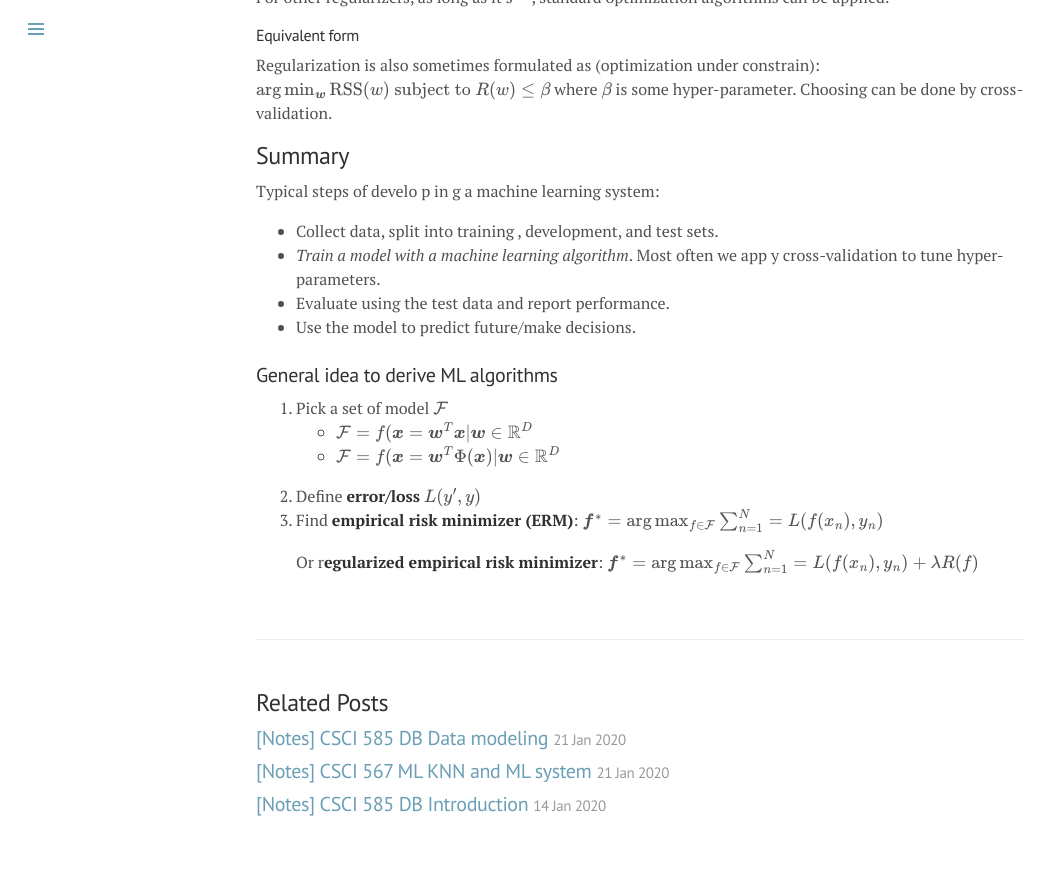
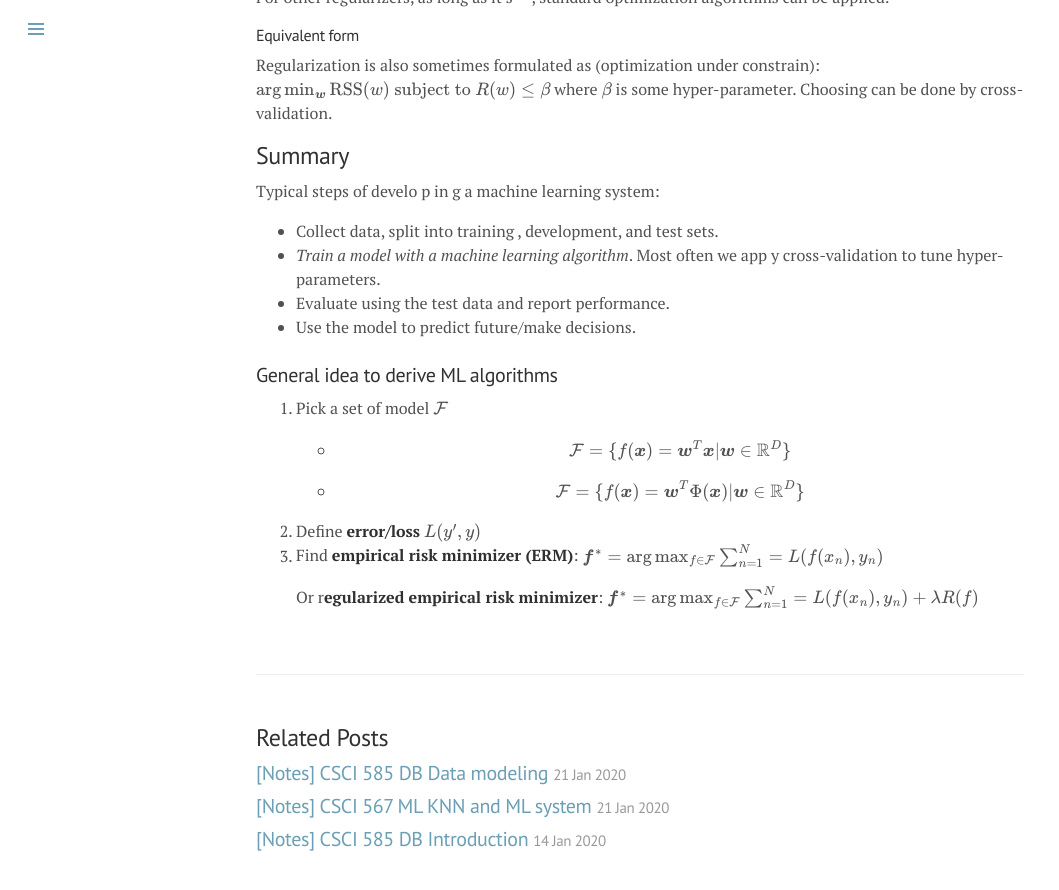
Before and after one commit to SuperElephant/blog_jekyll, a Jekyll site: the page built from _posts/2020-01-24-567_note_week2_LR.md, in a window 1280 px wide and 900 px high, scrolled down 3111 px. Shown: the top 890 px of the window, without its empty margins (0-1059 px from the left). Built offline with Jekyll 4.4.1, drawn with Linux system fonts in a browser that asks for light colours; formulas are drawn with MathJax 3; comment, search, counter and statistics services are not loaded; before the commit the page ends 3976 px from its top, so only the background shows below that.

Commit message:
correct formular

```diff
--- a/_posts/2020-01-24-567_note_week2_LR.md
+++ b/_posts/2020-01-24-567_note_week2_LR.md
@@ -161,8 +161,8 @@ Typical steps of develo p in g a machine learning system:
 
 ### General idea to derive ML algorithms
 1. Pick a set of model $\mathcal{F}$
-   - $\mathcal{F}=\{f(\boldsymbol{x}=\boldsymbol{w}^T\boldsymbol{x}\|\boldsymbol{w}\in\mathbb{R}^D\}$
-   - $\mathcal{F}=\{f(\boldsymbol{x}=\boldsymbol{w}^T\Phi(\boldsymbol{x})\|\boldsymbol{w}\in\mathbb{R}^D\}$
+   - $$\mathcal{F}=\{f(\boldsymbol{x})=\boldsymbol{w}^T\boldsymbol{x}|\boldsymbol{w}\in\mathbb{R}^D\}$$
+   - $$\mathcal{F}=\{f(\boldsymbol{x})=\boldsymbol{w}^T\Phi(\boldsymbol{x})|\boldsymbol{w}\in\mathbb{R}^D\}$$
 2. Define **error/loss** $L(y',y)$
 3. Find **empirical risk minimizer (ERM)**:
    $$\boldsymbol{f}^* = \arg\max_{f\in\mathcal{F}}\sum^N_{n=1}=L(f(x_n),y_n)$$
```
